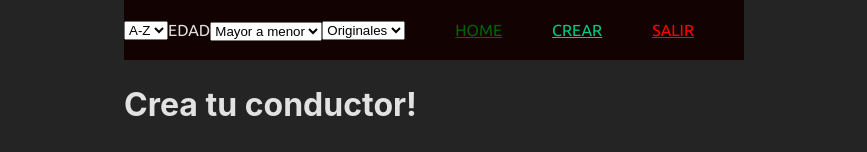
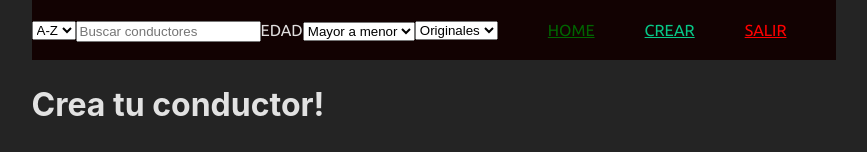
Before and after one commit to Chrislorusso07/Pi-Drivers, a React (Vite) app in the folder client/: page /create in a window 1280 px wide. Shown: the top 152 px of the page, without its empty margins (206-1073 px from the left). Built offline with nearby package versions, Linux system fonts and the light colour scheme; no server answers; a web font is replaced by a local one.

Commit message:
actualizacion

```diff
--- a/client/src/components/navBar/navBar.jsx
+++ b/client/src/components/navBar/navBar.jsx
@@ -6,6 +6,7 @@ import {
   orderFrom,
 } from "../../redux/actions/actions";
 import { useDispatch } from "react-redux";
+import SearchBar from "../searchBar/searchBars";
 
 const NavBar = () => {
   const dispatch = useDispatch();
@@ -38,6 +39,7 @@ const NavBar = () => {
         <option value="A-Z">A-Z</option>
         <option value="Z-A">Z-A</option>
       </select>
+      <SearchBar></SearchBar>
       <div className="edad">
         <label htmlFor="date">EDAD</label>
         <select id="date" onChange={birthdateOrderr}>
--- a/client/src/components/searchBar/searchBars.jsx
+++ b/client/src/components/searchBar/searchBars.jsx
@@ -0,0 +1,44 @@
+import React, { useState } from "react";
+import { useSelector, useDispatch } from "react-redux";
+import {
+  searchDrivers,
+  restoreInitialDrivers,
+} from "../../redux/actions/actions";
+
+const SearchBar = () => {
+  const [searchTerm, setSearchTerm] = useState("");
+  const dispatch = useDispatch();
+  const allDrivers = useSelector((state) => state.allDrivers);
+  const allDriversInitial = useSelector((state) => state.allDriversBackUp);
+
+  const handleSearch = (event) => {
+    const value = event.target.value;
+    setSearchTerm(value);
+
+    if (value === "") {
+      // Si el término de búsqueda está vacío, restaura la lista inicial de conductores
+      dispatch(restoreInitialDrivers(allDriversInitial));
+    } else {
+      // Filtra los conductores basados en el término de búsqueda en name o last_name
+      const filteredDrivers = allDrivers.filter(
+        (driver) =>
+          driver.name.toLowerCase().includes(value.toLowerCase()) ||
+          driver.last_name.toLowerCase().includes(value.toLowerCase())
+      );
+      dispatch(searchDrivers(filteredDrivers));
+    }
+  };
+
+  return (
+    <div>
+      <input
+        type="text"
+        placeholder="Buscar conductores"
+        value={searchTerm}
+        onChange={handleSearch}
+      />
+    </div>
+  );
+};
+
+export default SearchBar;
--- a/client/src/redux/actions/action-types.js
+++ b/client/src/redux/actions/action-types.js
@@ -4,4 +4,6 @@ export const GET_DETAILS = "GET_DETAILS";
 export const PAGINATION = "PAGINATION";
 export const ALPHABETIC_ORDER = "ALPHABETIC_ORDER";
 export const BIRTHDATE_ORDER = "BIRTHDATE_ORDER";
-export const ORDER_FROM = "ORDER FORM";
+export const ORDER_FROM = "ORDER_FROM";
+export const SEARCH_DRIVERS = "SEARCH_DRIVERS";
+export const RESTORE_INITIAL_DRIVERS = "RESTORE_INITIAL_DRIVERS";
--- a/client/src/redux/actions/actions.js
+++ b/client/src/redux/actions/actions.js
@@ -7,6 +7,8 @@ import {
   ALPHABETIC_ORDER,
   BIRTHDATE_ORDER,
   ORDER_FROM,
+  SEARCH_DRIVERS,
+  RESTORE_INITIAL_DRIVERS,
 } from "./action-types";
 
 export function getDrivers() {
@@ -94,3 +96,13 @@ export const orderFrom = (value) => ({
   type: ORDER_FROM,
   payload: value,
 });
+
+export const searchDrivers = (searchResults) => ({
+  type: SEARCH_DRIVERS,
+  payload: searchResults,
+});
+
+export const restoreInitialDrivers = (initialDrivers) => ({
+  type: RESTORE_INITIAL_DRIVERS,
+  payload: initialDrivers,
+});
--- a/client/src/redux/reducer.js
+++ b/client/src/redux/reducer.js
@@ -6,6 +6,8 @@ import {
   ALPHABETIC_ORDER,
   BIRTHDATE_ORDER,
   ORDER_FROM,
+  SEARCH_DRIVERS,
+  RESTORE_INITIAL_DRIVERS,
 } from "./actions/action-types";
 
 let initialState = {
@@ -125,6 +127,18 @@ function rootReducer(state = initialState, action) {
         };
       }
 
+    case SEARCH_DRIVERS:
+      return {
+        ...state,
+        allDrivers: action.payload,
+      };
+
+    case RESTORE_INITIAL_DRIVERS:
+      return {
+        ...state,
+        allDrivers: [...state.allDriversBackUp],
+      };
+
     default:
       return state;
   }
```
